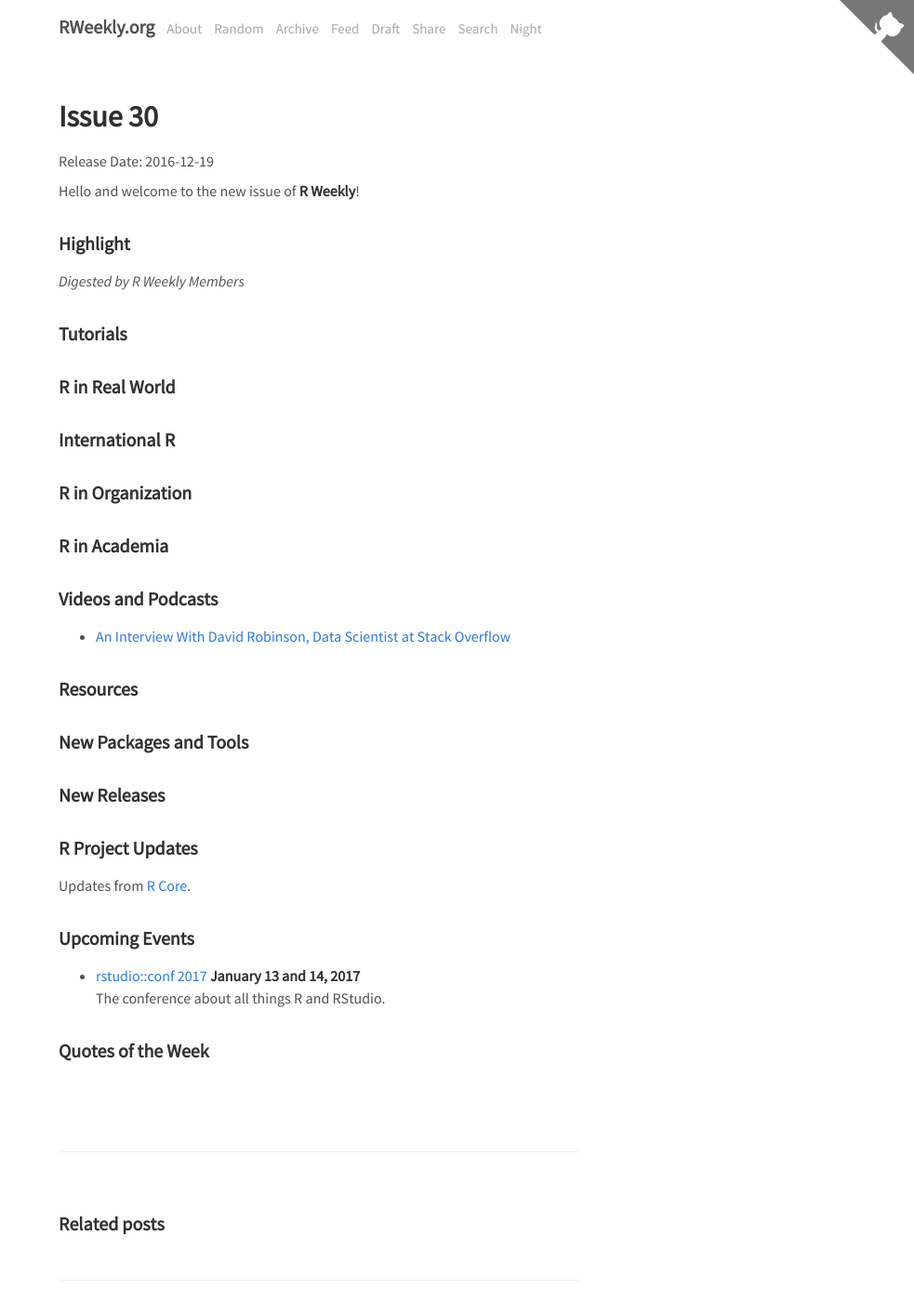
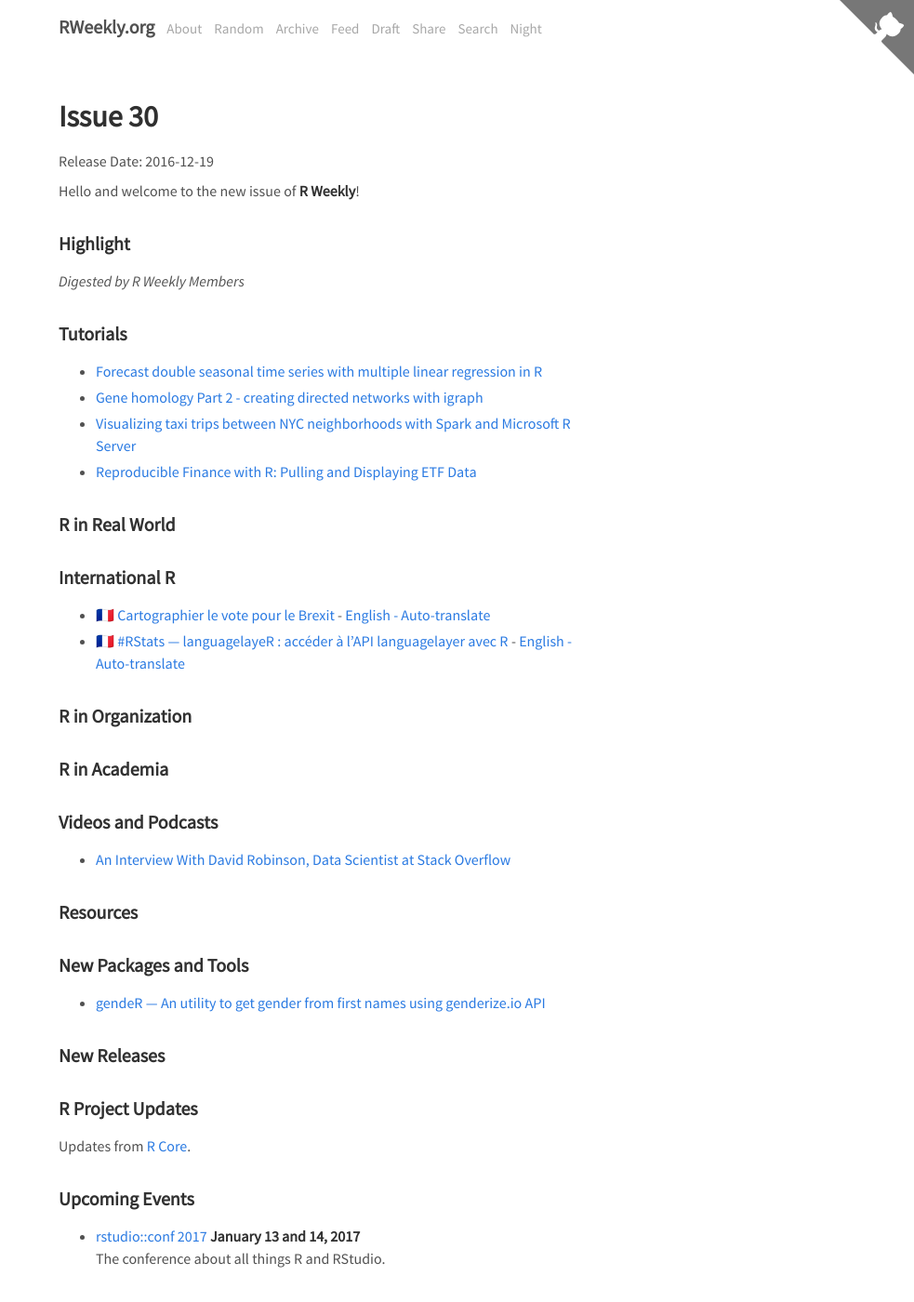
Before and after one commit to rweekly/rweekly.org, a Jekyll site: the page built from draft.md, in a window 1280 px wide and 1400 px high. Shown: the whole window at 93% size, without its empty margins (297-1280 px from the left). Built offline with Jekyll 4.4.1, drawn with Linux system fonts in a browser that asks for light colours; emoji names are drawn with the system emoji font; comment, search, counter and statistics services are not loaded.

Commit message:
Update draft.md

```diff
--- a/draft.md
+++ b/draft.md
@@ -16,8 +16,10 @@ Hello and welcome to the new issue of **R Weekly**!
 
 ### Tutorials
 
-
-
++ [Forecast double seasonal time series with multiple linear regression in R](https://petolau.github.io/Forecast-double-seasonal-time-series-with-multiple-linear-regression-in-R/)
++ [Gene homology Part 2 - creating directed networks with igraph](https://shiring.github.io/genome/2016/12/14/homologous_genes_part2_post)
++ [Visualizing taxi trips between NYC neighborhoods with Spark and Microsoft R Server](http://blog.revolutionanalytics.com/2016/12/taxi-mrs-spark.html)
++ [Reproducible Finance with R: Pulling and Displaying ETF Data](https://www.rstudio.com/rviews/2016/12/14/reproducible-finance-with-r-pulling-and-displaying-etf-data/)
 
 ### R in Real World
 
@@ -26,7 +28,8 @@ Hello and welcome to the new issue of **R Weekly**!
 
 ### International R
 
-
++ :fr: [Cartographier le vote pour le Brexit](http://freakonometrics.hypotheses.org/49832) - [English - Auto-translate](http://translate.google.com/translate?hl=&sl=fr&tl=en&u=http://freakonometrics.hypotheses.org/49832)
++ :fr: [#RStats — languagelayeR : accéder à l’API languagelayer avec R](http://colinfay.me/rstats-languagelayer-api/) - [English - Auto-translate](http://translate.google.com/translate?hl=&sl=fr&tl=en&u=http://colinfay.me/rstats-languagelayer-api/)
 
 
 ### R in Organization
@@ -50,7 +53,7 @@ Hello and welcome to the new issue of **R Weekly**!
 
 ### New Packages and Tools
 
-
++ [gendeR — An utility to get gender from first names using genderize.io API](https://github.com/michelcaradec/gendeR)
 
 
 ### New Releases
```
